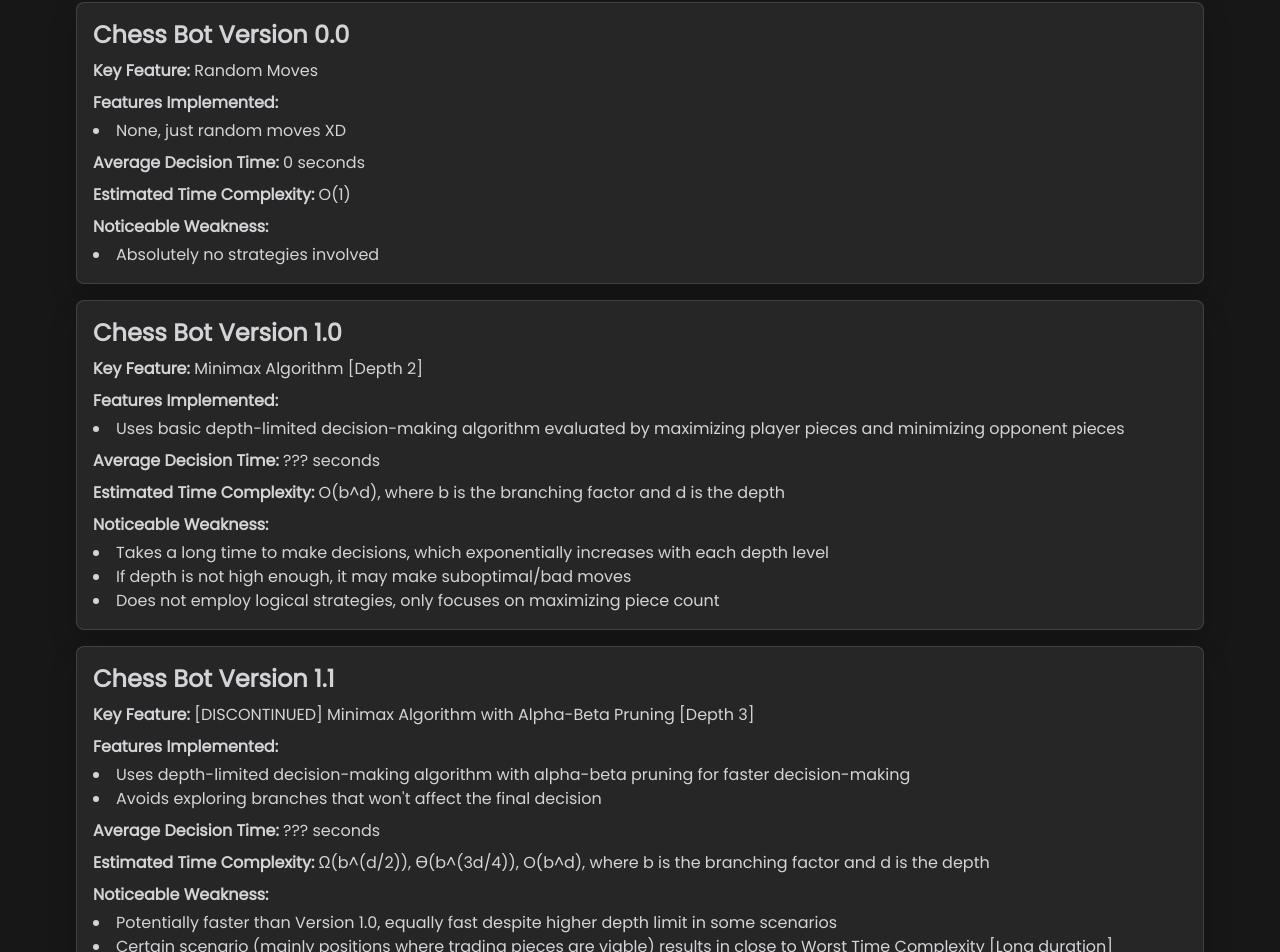
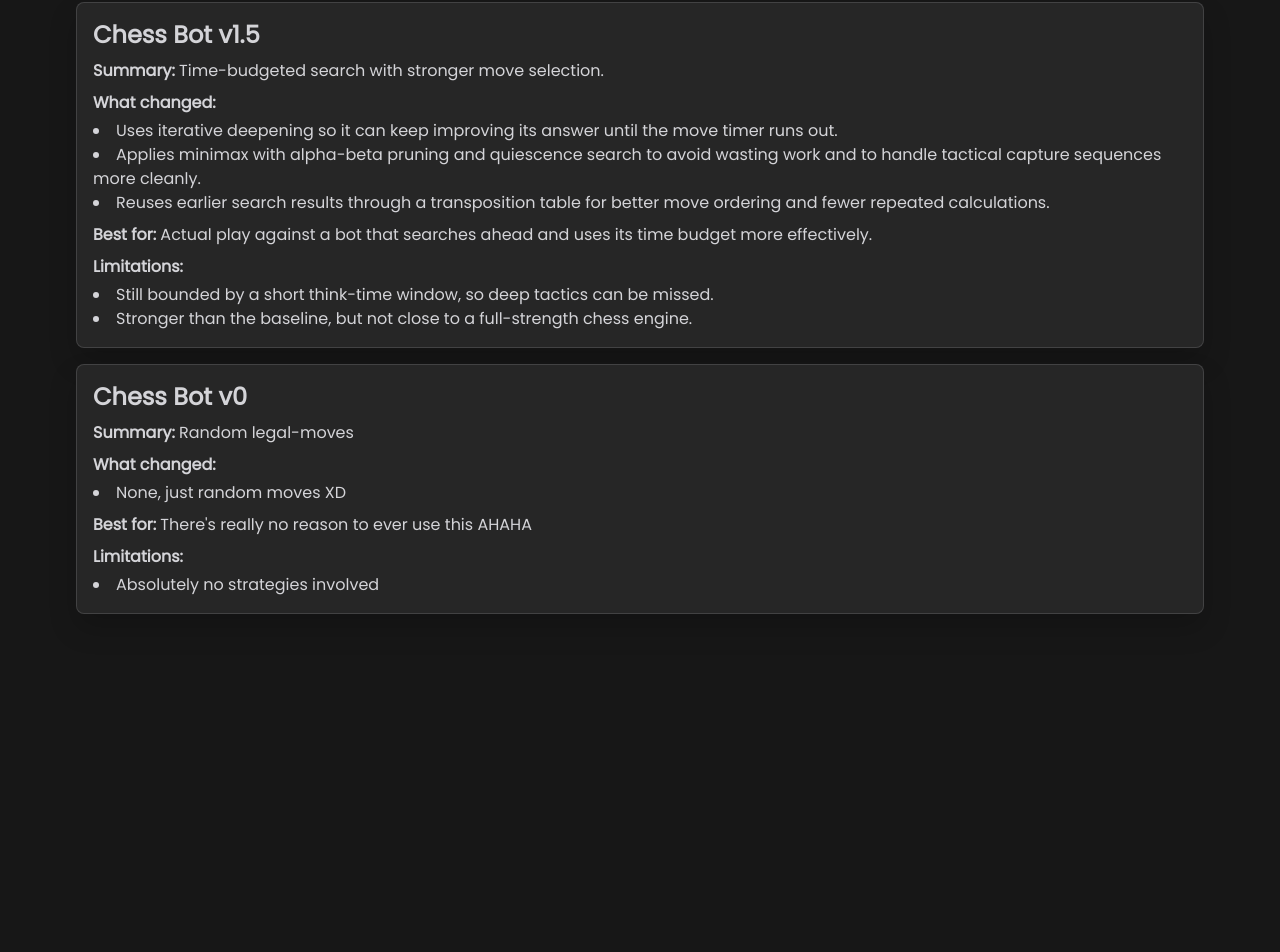
Before and after one commit to Shamanbenny/SneakyOwl, a Next.js app: page /chess in a window 1280 px wide. Shown: the part 1500-2452 px from the top of the page. After the commit the page ends 2180 px from the top, so only its background shows below. Built offline with nearby package versions, Linux system fonts and the light colour scheme.

Commit message:
Update Chess Endpoints for Version 1.5

```diff
--- a/app/components/chess/ChessContent.tsx
+++ b/app/components/chess/ChessContent.tsx
@@ -1,14 +1,14 @@
-import React, { useRef, useState } from 'react'
+import React, { useRef, useState } from "react";
 import { Chess } from "chess.js";
 import { Chessboard } from "react-chessboard";
-import { ToastContainer, toast, Slide } from 'react-toastify';
-import ChessVersionInfo from './ChessVersionInfo';
+import { ToastContainer, toast, Slide } from "react-toastify";
+import ChessVersionInfo from "./ChessVersionInfo";
 
 const ChessContent = () => {
   const [game, setGame] = useState(new Chess());
   const [turnMessage, setTurnMessage] = useState("Your turn");
   const [pieceDraggable, setPieceDraggable] = useState(true);
-  const [botVersion, setBotVersion] = useState("v1-1");
+  const [botVersion, setBotVersion] = useState("v1_5");
   const fenInputRef = useRef<HTMLInputElement>(null); // Ref for the FEN input field
 
   const onDrop = (sourceSquare: any, targetSquare: any) => {
@@ -55,10 +55,10 @@ const ChessContent = () => {
 
       // [API CALL] Fetch the bot's move from the server
       const response = await fetch(`https://chess.sneakyowl.net/chess_${botVersion}`, {
-        method: 'POST',
+        method: "POST",
         headers: {
-          'Content-Type': 'application/json',
-          'Authorization': `Bearer ${process.env.CHESS_API_KEY}`, // Use environment variable for the API key
+          "Content-Type": "application/json",
+          "Authorization": `Bearer ${process.env.CHESS_API_KEY}`, // Use environment variable for the API key
         },
         body: JSON.stringify({ fen: currGame.fen() }),
       });
@@ -71,7 +71,11 @@ const ChessContent = () => {
       }
 
       const { move, processing_time, moves_evaluated } = await response.json();
-      console.log(`[Chess ${botVersion}]:`, move, `Processing Time: ${processing_time}ms, Moves Evaluated: ${moves_evaluated}`);
+      console.log(
+        `[Chess ${botVersion}]:`,
+        move,
+        `Processing Time: ${processing_time}ms, Moves Evaluated: ${moves_evaluated}`,
+      );
 
       if (move) {
         currGame.move(move);
@@ -93,7 +97,7 @@ const ChessContent = () => {
         setPieceDraggable(true); // Enable piece dragging after bot's move
       }
     } catch (error) {
-      console.error('Error fetching bot move:', error);
+      console.error("Error fetching bot move:", error);
       setTurnMessage("Error fetching bot move");
     }
   };
@@ -114,7 +118,7 @@ const ChessContent = () => {
         setPieceDraggable(true);
       }
     } catch (error) {
-      toast.error('Invalid FEN, please try again!', {
+      toast.error("Invalid FEN, please try again!", {
         position: "bottom-right",
         autoClose: 3000,
         hideProgressBar: false,
@@ -124,7 +128,7 @@ const ChessContent = () => {
         progress: undefined,
         theme: "dark",
         transition: Slide,
-        });
+      });
     }
   };
 
@@ -167,9 +171,7 @@ const ChessContent = () => {
           onChange={(e) => setBotVersion(e.target.value)}
         >
           <option value="v0">Chess Bot v0</option>
-          <option value="v1">Chess Bot v1</option>
-          <option value="v1-1">Chess Bot v1.1</option>
-          <option value="v1-2">Chess Bot v1.2</option>
+          <option value="v1_5">Chess Bot v1.5</option>
         </select>
       </div>
       <ChessVersionInfo />
@@ -186,9 +188,9 @@ const ChessContent = () => {
         pauseOnHover
         theme="dark"
         transition={Slide}
-        />
+      />
     </>
-  )
-}
+  );
+};
 
-export default ChessContent
+export default ChessContent;
--- a/app/components/chess/ChessVersionInfo.tsx
+++ b/app/components/chess/ChessVersionInfo.tsx
@@ -1,48 +1,32 @@
-import React from 'react'
+import React from "react";
 
 const ChessVersionInfo = () => {
-  // Array of dictionaries containing information about chess bot versions
   const chessVersions = [
     {
-      version: '0.0',
-      keyFeatureTitle: 'Random Moves',
-      featuresImplemented: ['None, just random moves XD'],
-      avgDecisionTime: '0 seconds',
-      estimatedTimeComplexity: 'O(1)',
-      noticeableWeakness: ['Absolutely no strategies involved'],
+      version: "v1.5",
+      summary: "Time-budgeted search with stronger move selection.",
+      featuresImplemented: [
+        "Uses iterative deepening so it can keep improving its answer until the move timer runs out.",
+        "Applies minimax with alpha-beta pruning and quiescence search to avoid wasting work and to handle tactical capture sequences more cleanly.",
+        "Reuses earlier search results through a transposition table for better move ordering and fewer repeated calculations.",
+      ],
+      bestFor: "Actual play against a bot that searches ahead and uses its time budget more effectively.",
+      limitations: [
+        "Still bounded by a short think-time window, so deep tactics can be missed.",
+        "Stronger than the baseline, but not close to a full-strength chess engine.",
+      ],
     },
     {
-      version: '1.0',
-      keyFeatureTitle: 'Minimax Algorithm [Depth 2]',
-      featuresImplemented: ['Uses basic depth-limited decision-making algorithm evaluated by maximizing player pieces and minimizing opponent pieces'],
-      avgDecisionTime: '??? seconds',
-      estimatedTimeComplexity: 'O(b^d), where b is the branching factor and d is the depth',
-      noticeableWeakness: ['Takes a long time to make decisions, which exponentially increases with each depth level',
-        'If depth is not high enough, it may make suboptimal/bad moves',
-        'Does not employ logical strategies, only focuses on maximizing piece count'],
+      version: "v0",
+      summary: "Random legal-moves",
+      featuresImplemented: [
+        "None, just random moves XD",
+      ],
+      bestFor: "There's really no reason to ever use this AHAHA",
+      limitations: [
+        "Absolutely no strategies involved",
+      ],
     },
-    {
-      version: '1.1',
-      keyFeatureTitle: '[DISCONTINUED] Minimax Algorithm with Alpha-Beta Pruning [Depth 3]',
-      featuresImplemented: ['Uses depth-limited decision-making algorithm with alpha-beta pruning for faster decision-making',
-        'Avoids exploring branches that won\'t affect the final decision'],
-      avgDecisionTime: '??? seconds',
-      estimatedTimeComplexity: 'Ω(b^(d/2)), ϴ(b^(3d/4)), O(b^d), where b is the branching factor and d is the depth',
-      noticeableWeakness: ['Potentially faster than Version 1.0, equally fast despite higher depth limit in some scenarios',
-        'Certain scenario (mainly positions where trading pieces are viable) results in close to Worst Time Complexity [Long duration]',
-        'Does not employ logical strategies, only focuses on maximizing piece count'],
-    },
-    {
-      version: '1.2',
-      keyFeatureTitle: 'Minimax Algorithm with Alpha-Beta Pruning and Move Ordering [Depth 3]',
-      featuresImplemented: ['Uses depth-limited decision-making algorithm with alpha-beta pruning for faster decision-making',
-        'Avoids exploring branches that won\'t affect the final decision',
-        'Employs move ordering to prioritize more promising moves (Specifically captures and checks)'],
-      avgDecisionTime: '??? seconds',
-      estimatedTimeComplexity: '??? [Needs more time to analyze]',
-      noticeableWeakness: ['More consistent in faster decision-making compared to Version 1.1, despite similar depth limit',
-        'Does not employ logical strategies, only focuses on maximizing piece count'],
-    }
   ];
 
   return (
@@ -55,19 +39,16 @@ const ChessVersionInfo = () => {
       </h1>
       <div className="space-y-4">
         {chessVersions.map((versionInfo, index) => (
-          <div
-            key={index}
-            className="site-surface-card rounded-lg p-4"
-          >
+          <div key={index} className="site-surface-card rounded-lg p-4">
             <h2 className="text-2xl font-semibold">
-              Chess Bot Version {versionInfo.version}
+              Chess Bot {versionInfo.version}
             </h2>
             <p className="mt-2">
-              <span className="font-bold">Key Feature:</span>{' '}
-              {versionInfo.keyFeatureTitle}
+              <span className="font-bold">Summary:</span>{" "}
+              {versionInfo.summary}
             </p>
             <p className="mt-2">
-              <span className="font-bold">Features Implemented:</span>
+              <span className="font-bold">What changed:</span>
             </p>
             <ul className="list-disc list-inside mt-1">
               {versionInfo.featuresImplemented.map((feature, idx) => (
@@ -75,26 +56,22 @@ const ChessVersionInfo = () => {
               ))}
             </ul>
             <p className="mt-2">
-              <span className="font-bold">Average Decision Time:</span>{' '}
-              {versionInfo.avgDecisionTime}
+              <span className="font-bold">Best for:</span>{" "}
+              {versionInfo.bestFor}
             </p>
             <p className="mt-2">
-              <span className="font-bold">Estimated Time Complexity:</span>{' '}
-              {versionInfo.estimatedTimeComplexity}
-            </p>
-            <p className="mt-2">
-              <span className="font-bold">Noticeable Weakness:</span>
+              <span className="font-bold">Limitations:</span>
             </p>
             <ul className="list-disc list-inside mt-1">
-              {versionInfo.noticeableWeakness.map((weakness, idx) => (
-                <li key={idx}>{weakness}</li>
+              {versionInfo.limitations.map((limitation, idx) => (
+                <li key={idx}>{limitation}</li>
               ))}
             </ul>
           </div>
         ))}
       </div>
     </div>
-  )
-}
+  );
+};
 
-export default ChessVersionInfo
+export default ChessVersionInfo;
```
